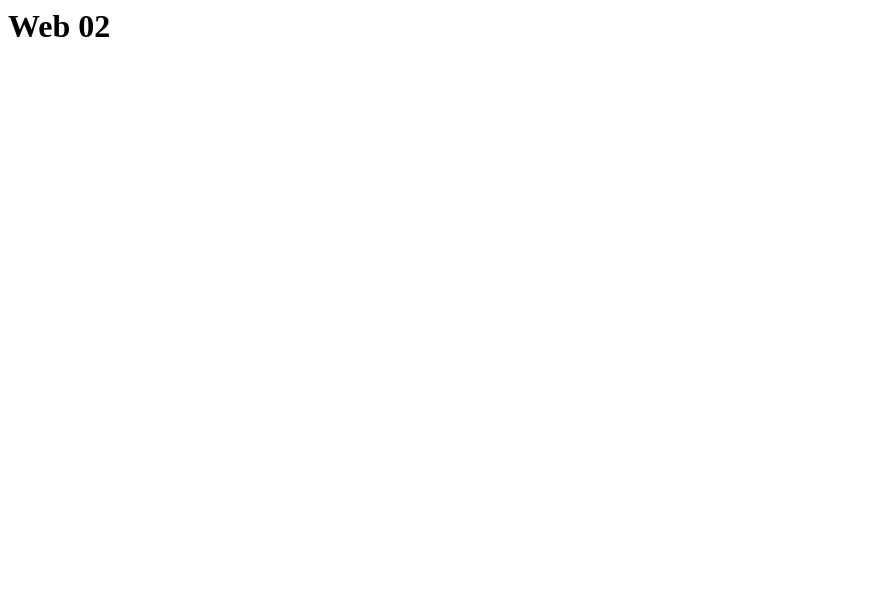
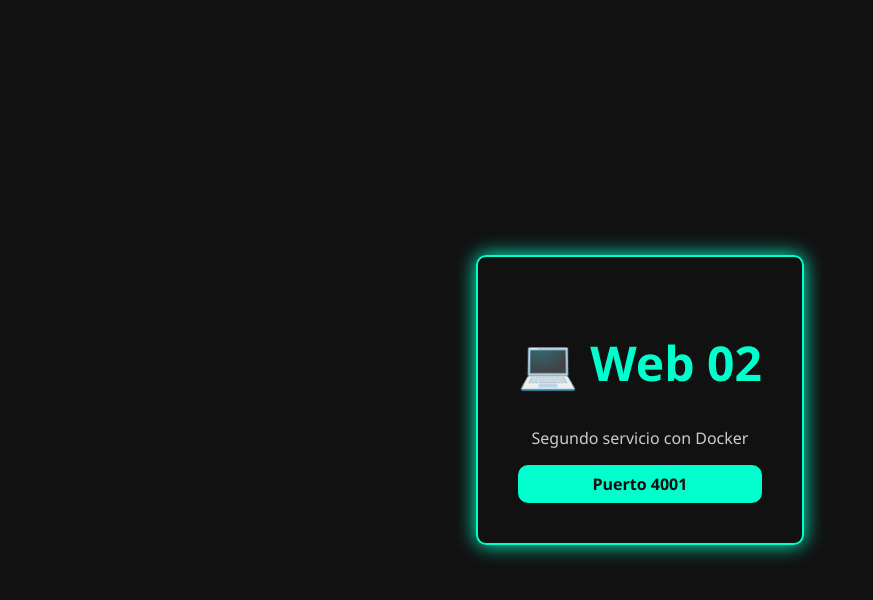
Before and after one commit to fernandoo89/lab01-iac-jueves, a plain HTML site: page Web02/index.html in a window 1280 px wide. Shown: the whole page, without its empty margins (0-873 px from the left). Drawn offline with Linux system fonts and the light colour scheme.

Commit message:
feat(ui): mejorar diseño de web01 y web02 con estilos modernos

```diff
--- a/Web02/index.html
+++ b/Web02/index.html
@@ -1,8 +1,47 @@
-<html>
-    <head>
-        <title>Lab 01</title>
-    </head>
-    <body>
-        <h1>Web 02</h1>
-    </body>
+<!DOCTYPE html>
+<html lang="es">
+<head>
+  <meta charset="UTF-8">
+  <title>Web02</title>
+  <style>
+    body {
+      margin: 0;
+      font-family: 'Segoe UI', sans-serif;
+      background: #111;
+      color: #00ffcc;
+      display: flex;
+      justify-content: center;
+      align-items: center;
+      height: 100vh;
+    }
+    .card {
+      text-align: center;
+      border: 2px solid #00ffcc;
+      padding: 40px;
+      border-radius: 10px;
+      box-shadow: 0 0 20px #00ffcc;
+    }
+    h1 {
+      font-size: 3rem;
+    }
+    p {
+      color: #ccc;
+    }
+    .badge {
+      margin-top: 15px;
+      color: #111;
+      background: #00ffcc;
+      padding: 8px 15px;
+      border-radius: 10px;
+      font-weight: bold;
+    }
+  </style>
+</head>
+<body>
+  <div class="card">
+    <h1>💻 Web 02</h1>
+    <p>Segundo servicio con Docker</p>
+    <div class="badge">Puerto 4001</div>
+  </div>
+</body>
 </html>
```
Also changed, not shown: Web01/index.html (+40 -7 lines).
